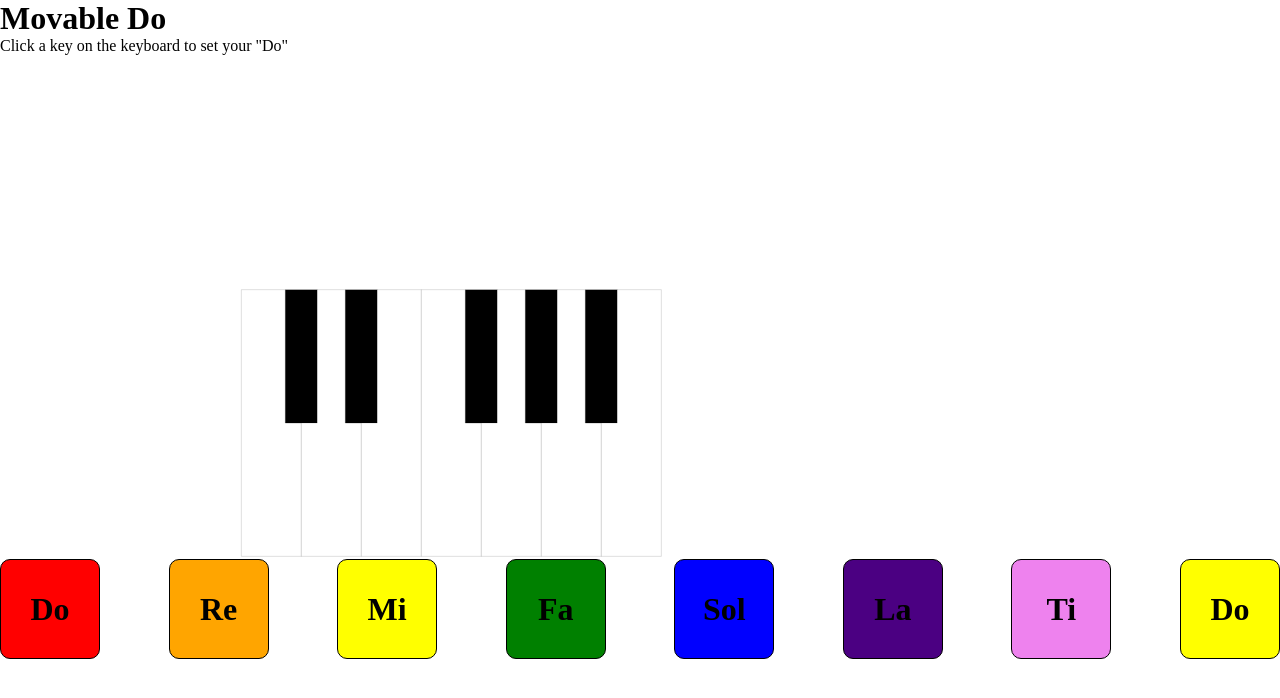
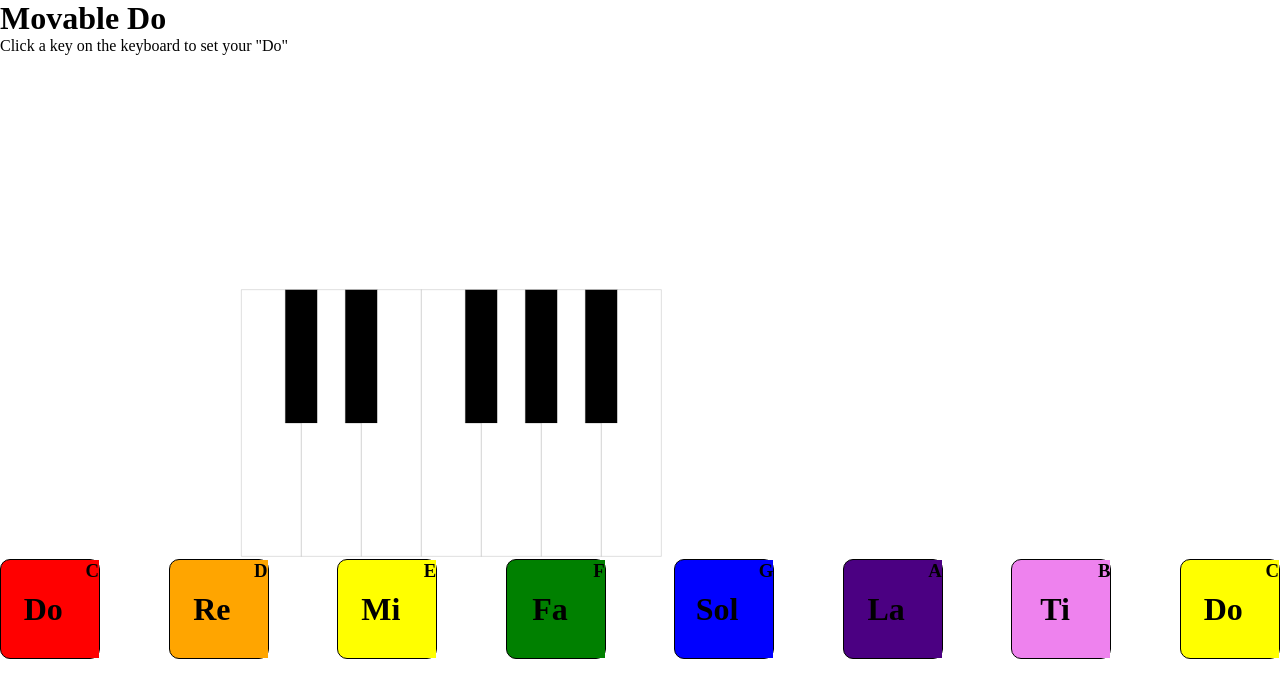
Before and after one commit to natedaniels42/movable-do, a React (Create React App) app: page / in a window 1280 px wide. Shown: the top 698 px of the page. Built offline with nearby package versions, Linux system fonts and the light colour scheme.

Commit message:
Connected App.js state to Solfege.js

```diff
--- a/src/App.js
+++ b/src/App.js
@@ -15,8 +15,8 @@ const App = () => {
     <div className="App">
       <h1>Movable Do</h1>
       <p>Click a key on the keyboard to set your "Do"</p>
-      <Keyboard handleKeyClick={handleKeyClick}/>
-      <Solfege />
+      <Keyboard handleKeyClick={handleKeyClick} current={current} />
+      <Solfege current={current} />
     </div>
   );
 }
--- a/src/components/Solfege.js
+++ b/src/components/Solfege.js
@@ -1,16 +1,22 @@
 import '../App.css';
 
-const Solfege = () => {
+const Solfege = (props) => {
+    const { current } = props;
+
+    const handleClick = ({ target }) => {
+        new Audio(current.solfege[target.id].note).play();
+    }
+
     return (
         <div id="solfege-box">
-            <div className="syllable" id="do"><h2>Do</h2></div>
-            <div className="syllable" id="re"><h2>Re</h2></div>
-            <div className="syllable" id="mi"><h2>Mi</h2></div>
-            <div className="syllable" id="fa"><h2>Fa</h2></div>
-            <div className="syllable" id="sol"><h2>Sol</h2></div>
-            <div className="syllable" id="la"><h2>La</h2></div>
-            <div className="syllable" id="ti"><h2>Ti</h2></div>
-            <div className="syllable" id="do2"><h2>Do</h2></div>
+            <div onClick={handleClick} className="syllable" id="do"><h2 id="do">Do</h2><h3 id="do">{current.solfege.do.name}</h3></div>
+            <div onClick={handleClick} className="syllable" id="re"><h2 id="re">Re</h2><h3 id="re">{current.solfege.re.name}</h3></div>
+            <div onClick={handleClick} className="syllable" id="mi"><h2 id="mi">Mi</h2><h3 id="mi">{current.solfege.mi.name}</h3></div>
+            <div onClick={handleClick} className="syllable" id="fa"><h2 id="fa">Fa</h2><h3 id="fa">{current.solfege.fa.name}</h3></div>
+            <div onClick={handleClick} className="syllable" id="sol"><h2 id="sol">Sol</h2><h3 id="sol">{current.solfege.sol.name}</h3></div>
+            <div onClick={handleClick} className="syllable" id="la"><h2 id="la">La</h2><h3 id="la">{current.solfege.la.name}</h3></div>
+            <div onClick={handleClick} className="syllable" id="ti"><h2 id="ti">Ti</h2><h3 id="ti">{current.solfege.ti.name}</h3></div>
+            <div onClick={handleClick} className="syllable" id="do2"><h2 id="do2">Do</h2><h3 id="do2">{current.solfege.do2.name}</h3></div>
         </div>
     )
 }
```
